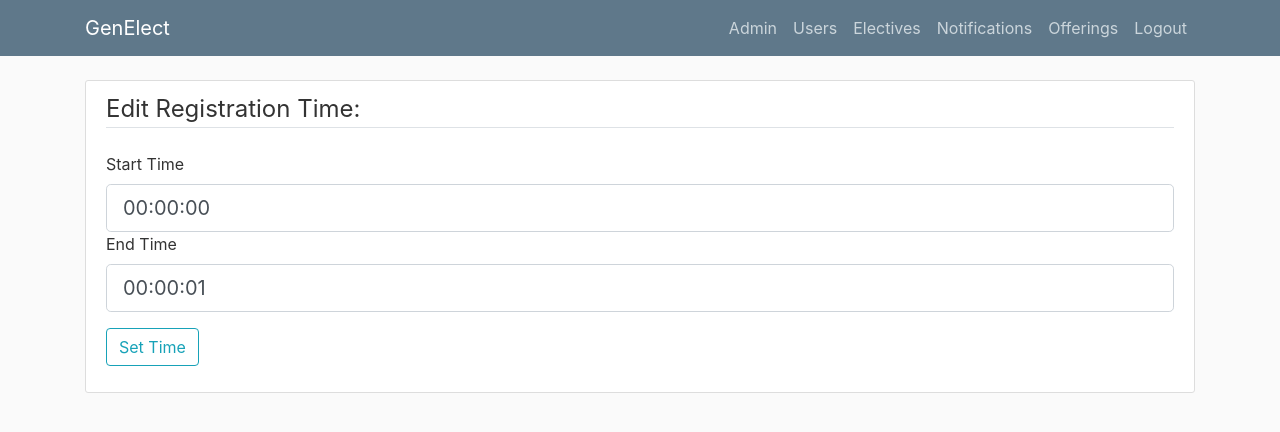
After one commit to sgzwach/GenElect2.0, a Flask app: page /settime in a window 1280 px wide. The commit adds this page. Shown: the top 432 px of the page. Run offline with Flask 2, Linux system fonts and the light colour scheme; a user stored in the database is signed in; some libraries are stand-ins or nearby versions.

Commit message:
allow admins to set a registration time

```diff
--- a/genElect/__init__.py
+++ b/genElect/__init__.py
@@ -2,6 +2,7 @@ from flask import Flask, render_template, url_for, flash, redirect, request
 from flask_sqlalchemy import SQLAlchemy
 from flask_migrate import Migrate
 from flask_login import LoginManager, login_user, logout_user, current_user
+import datetime #for registration time set
 
 #set app to flask instance
 app = Flask(__name__, template_folder='templates')
@@ -14,6 +15,7 @@ app.config['SQLALCHEMY_DATABASE_URI'] = 'sqlite:///../genelect.db'
 
 app.config['SQLALCHEMY_TRACK_MODIFICATIONS'] = False
 app.config['BASEDIR'] = '.'
+
 #setup database
 db = SQLAlchemy(app)
 migrate = Migrate(app, db)
@@ -36,6 +38,12 @@ from genElect.models import Completions
 from genElect.models import Prerequisites
 
 from genElect.forms import *
+
+global registration_start_time
+global egistration_end_time
+
+registration_start_time = "00:00:00"
+registration_end_time = "00:00:01"
 
 #INDEX PAGE
 @app.route("/")
@@ -122,6 +130,26 @@ def reset():
         db.session.commit()
         flash(f"Registrations reset", 'success')
         return redirect(url_for('admin'))
+    else:
+        return render_template('denied.html')
+
+
+#ADMIN SET REGISTRATION TIME
+@app.route("/settime", methods=['GET', 'POST'])
+def settime():
+    if current_user.is_authenticated and current_user.role == "admin":
+        form = TimeSetForm()
+        global registration_start_time
+        global registration_end_time
+        if form.validate_on_submit():
+            registration_start_time = form.start_time.data
+            registration_end_time = form.end_time.data
+            flash("Registration time set", 'success')
+            return redirect(f'settime')
+        elif request.method == 'GET':
+            form.start_time.data = registration_start_time
+            form.end_time.data = registration_end_time
+        return render_template('settime.html', title='Set Registration Time', form=form)
     else:
         return render_template('denied.html')
 
@@ -571,6 +599,11 @@ def schedule():
 #STUDENTS REGISTER FOR AN OFFERING
 @app.route("/register/<offering_id>")
 def register(offering_id):
+    currTime = datetime.datetime.now().strftime("%H:%M:%S")
+    if currTime < registration_start_time or currTime > registration_end_time:
+        flash(f"It is {currTime} and Registration time is from {registration_start_time} to {registration_end_time}", 'danger')
+        return redirect(url_for('electives'))
+
     if current_user.is_authenticated:
         #make sure user isn't admin or instructor since they shouldn't be registering
         if current_user.role == "admin" or current_user.role == "instructor":
--- a/genElect/forms/__init__.py
+++ b/genElect/forms/__init__.py
@@ -1,6 +1,7 @@
 from flask_wtf import FlaskForm
-from wtforms import StringField, PasswordField, SubmitField, BooleanField, SelectField, IntegerField, SelectMultipleField
+from wtforms import StringField, PasswordField, SubmitField, BooleanField, SelectField, IntegerField, SelectMultipleField, DateField
 from wtforms.validators import DataRequired, Length, EqualTo, Required
+from wtforms import widgets
 
 #Form for Creating New Users (for Administrators)
 class CreateUserForm(FlaskForm):
@@ -59,3 +60,10 @@ class NotificationForm(FlaskForm):
 	title = StringField('Title', validators=[DataRequired()])
 	notification = StringField('Notification', validators=[DataRequired()])
 	submit = SubmitField('Save Notification')
+
+
+#Form for setting the registration time period
+class TimeSetForm(FlaskForm):
+	start_time = StringField('Start Time', validators=[DataRequired()])
+	end_time = StringField('End Time', validators=[DataRequired()])
+	submit = SubmitField('Set Time')
--- a/genElect/templates/admin.html
+++ b/genElect/templates/admin.html
@@ -2,6 +2,8 @@
 {% block content %}
     <h1>Admin Page</h1>
     <br>
+    <button type="button" onclick="window.location.href = '/settime'" class="btn btn-outline-info">Set Registration Time</button>
+    <br><br><br>
     <button type="button" onclick="window.location.href = '/allusers'" class="btn btn-outline-info">Users</button>
     <button type="button" onclick="window.location.href = '/createuser'" class="btn btn-outline-info">Create New User</button>
     <br><br><br>
--- /dev/null
+++ b/genElect/templates/settime.html
@@ -0,0 +1,18 @@
+{% extends "layout.html" %}
+{% block content %}
+    <div class="content-section">
+    	<form method="POST" action="">
+    		{{ form.hidden_tag() }}
+    		<fieldset class="form-group">
+    			<legend class="border-bottom mb-4">Edit Registration Time:</legend>
+                {{ form.start_time.label(class="form-control-label") }}
+                {{ form.start_time (class="form-control form-control-lg") }}
+                {{ form.end_time.label(class="form-control-label") }}
+                {{ form.end_time (class="form-control form-control-lg") }}
+    		</fieldset>
+    		<div class="form-group">
+    			{{ form.submit(class="btn btn-outline-info") }}
+    		</div>
+    	</form>
+    </div>
+{% endblock content %}
```
Also changed, not shown: README.md, genelect.db.
